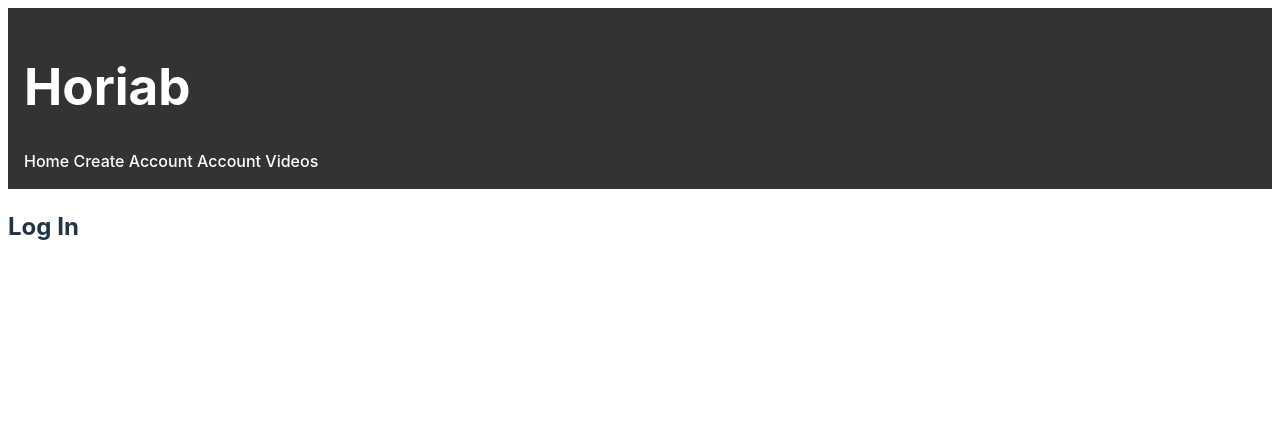
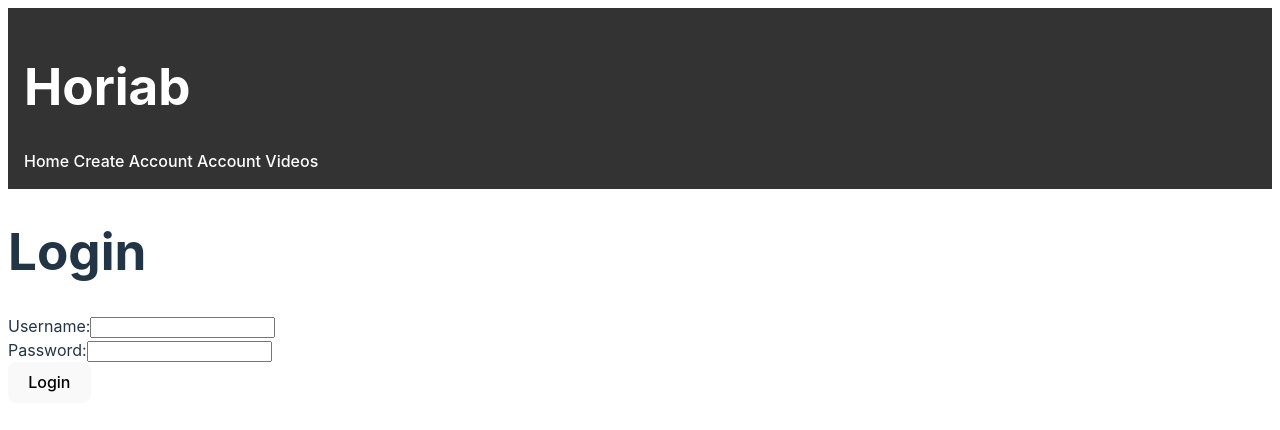
Before and after one commit to theodor164/horiab, a React (Vite) app: page /logInPage in a window 1280 px wide. Shown: the top 430 px of the page. Built offline with nearby package versions, Linux system fonts and the light colour scheme.

Commit message:
added the code for the login page

```diff
--- a/src/pages/LogIn.jsx
+++ b/src/pages/LogIn.jsx
@@ -1,12 +1,53 @@
 import Header from "../components/Header";
+import { useState } from 'react';
+import axios from 'axios';
 
-const LogIn = () => {
-  // Implement the account creation form
+const LogIn = ({ history }) => {
+  const [formData, setFormData] = useState({
+    username: '',
+    password: '',
+  });
+
+  const handleChange = (e) => {
+    setFormData({
+      ...formData,
+      [e.target.name]: e.target.value,
+    });
+  };
+
+  const handleSubmit = async (e) => {
+    e.preventDefault();
+
+    try {
+      const response = await axios.post('http://localhost:3001/api/login', formData);
+
+      console.log(response.data); // Handle the response as needed
+
+      // For simplicity, let's redirect to a dashboard page on successful login
+      history.push('/dashboard');
+    } catch (error) {
+      console.error('Login error:', error.response.data.error);
+      // Handle the error and show a message to the user
+    }
+  };
+
   return (
     <div>
       <Header></Header>
-      <h2>Log In</h2>
-      {/* Add form components */}
+      <h1>Login</h1>
+      <form onSubmit={handleSubmit}>
+        <label>
+          Username:
+          <input type="text" name="username" value={formData.username} onChange={handleChange} />
+        </label>
+        <br />
+        <label>
+          Password:
+          <input type="password" name="password" value={formData.password} onChange={handleChange} />
+        </label>
+        <br />
+        <button type="submit">Login</button>
+      </form>
     </div>
   );
 };
```
